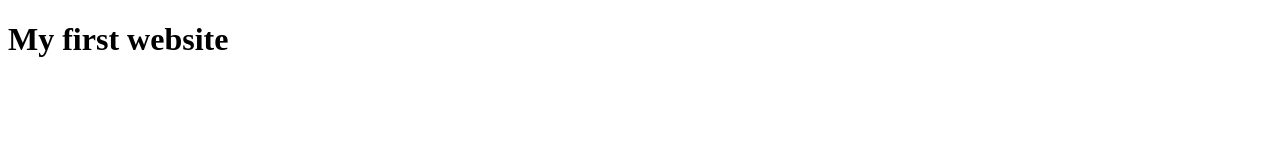
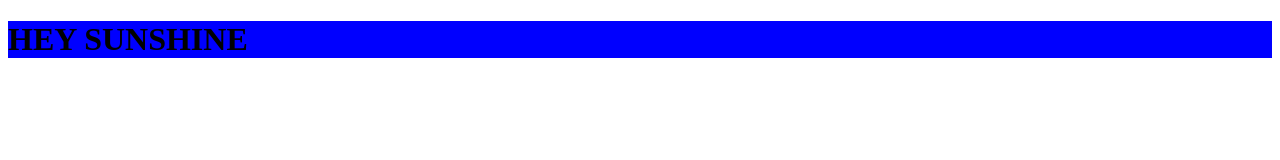
Before and after one commit to mjwilkes/mjwilkes.github.io, a plain HTML site: page index.html in a window 1280 px wide. Drawn offline with Linux system fonts and the light colour scheme.

Commit message:
changed background color

```diff
--- a/index.html
+++ b/index.html
@@ -1,4 +1,9 @@
 <!DOCTYPE html>
+<style>
+
+</style>
+
+
 
 
 <html>
@@ -6,6 +11,6 @@
   <title> WELCOME TO HAPPY LAND </title>
 </head>
 <body>
-  <h1> My first website </h1>
+  <h1 style="background-color: blue;"> HEY SUNSHINE </h1>
 </body>
 </html>
```
